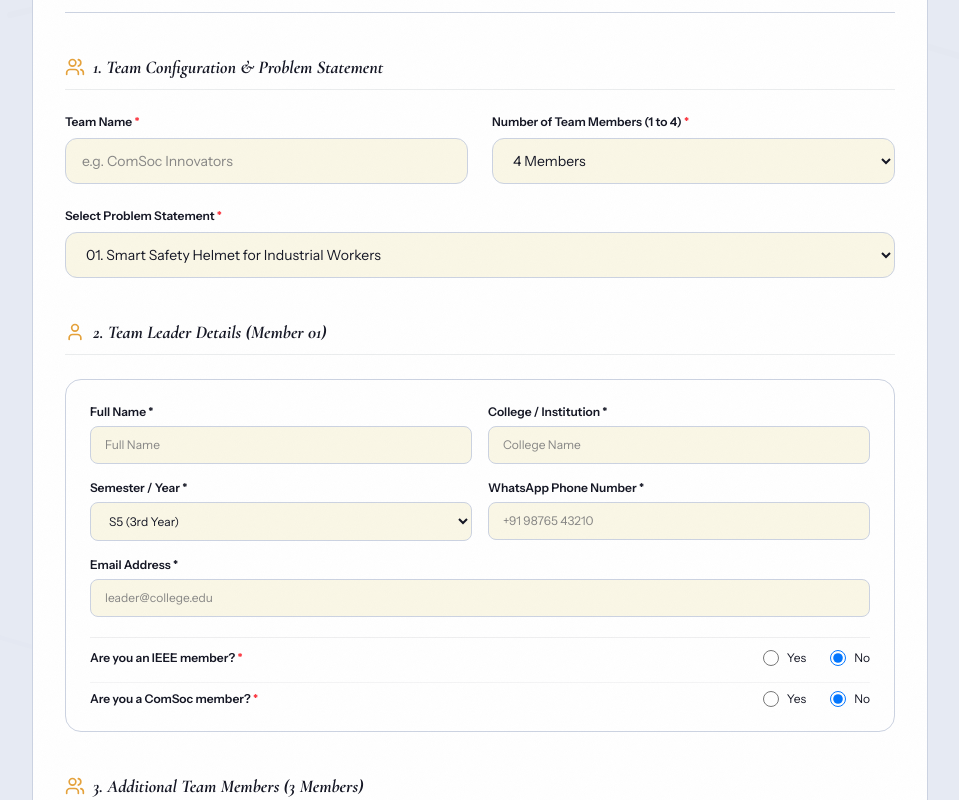
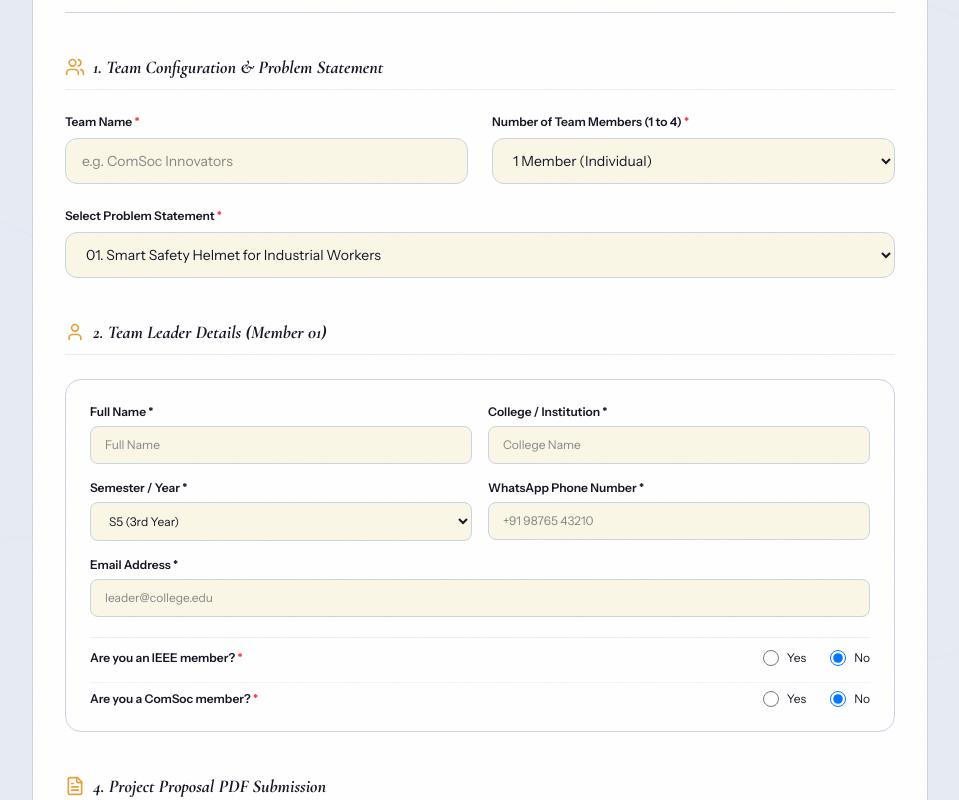
Before and after one commit to saranskumar/Procomm-26, a Next.js app: page /register in a window 1280 px wide. Shown: the part 620-1420 px from the top of the page, without its empty margins (160-1119 px from the left). Built offline with nearby package versions, Linux system fonts and the light colour scheme; a web font is replaced by a local one.

Commit message:
feat: set default team size to 1 member

```diff
--- a/src/app/register/page.tsx
+++ b/src/app/register/page.tsx
@@ -46,7 +46,7 @@ const emptyMember = (): MemberData => ({
 export default function RegisterPage() {
   const [teamName, setTeamName] = useState("");
   const [problemStatement, setProblemStatement] = useState(PROBLEM_STATEMENTS[0]);
-  const [teamSize, setTeamSize] = useState<number>(4);
+  const [teamSize, setTeamSize] = useState<number>(1);
 
   const [leader, setLeader] = useState<MemberData>(emptyMember());
   const [members, setMembers] = useState<MemberData[]>([
@@ -109,7 +109,7 @@ export default function RegisterPage() {
     }
     setTeamName("");
     setProblemStatement(PROBLEM_STATEMENTS[0]);
-    setTeamSize(4);
+    setTeamSize(1);
     setLeader(emptyMember());
     setMembers([emptyMember(), emptyMember(), emptyMember()]);
     setPdfFile(null);
@@ -200,7 +200,7 @@ export default function RegisterPage() {
 
       const scriptUrl =
         process.env.NEXT_PUBLIC_GOOGLE_SCRIPT_URL ||
-        "https://script.google.com/macros/s/AKfycbzrGePr_gWeCauNymVvksjCBQIxQ-hULQjxgUNxY4I9HnKF9gNZ7zd4bBqPB4DvQ1Vw/exec";
+        "https://script.google.com/macros/s/AKfycbzG1qq94VuzhoSdqa7Z2D8GQfM2njy7fz52MzbXvdzqg3E0ZdmVQZsrwE1W7cXRM9Y-/exec";
 
       setUploadProgress(85);
       setUploadStep("Saving registration submission...");
```
